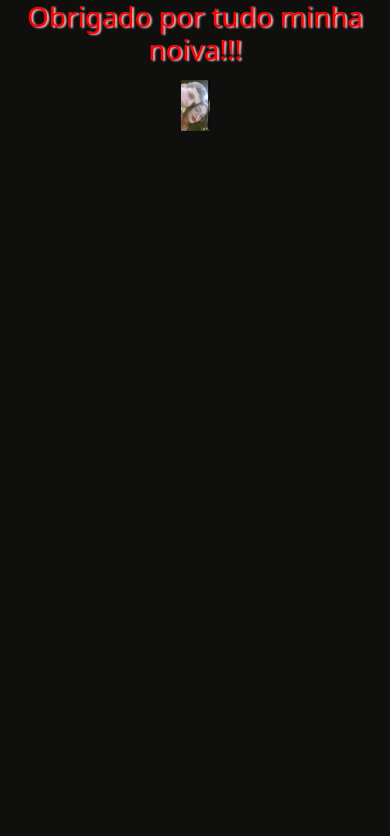
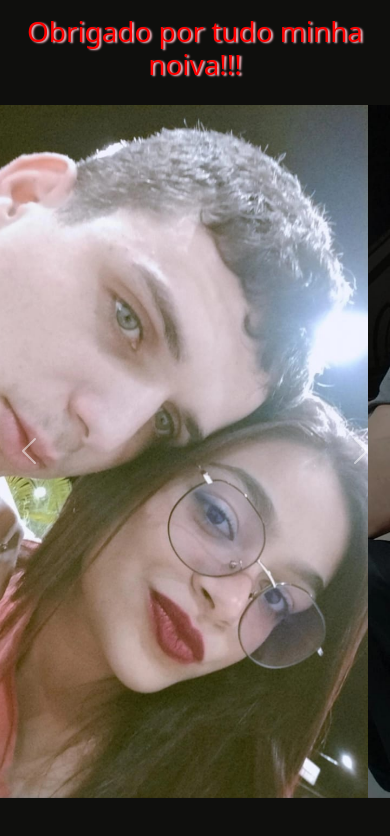
Before and after one commit to Tiago-Dias-vieira/love, a plain HTML site: page index.html in a window 390 px wide. Drawn offline with nearby package versions, Linux system fonts and the light colour scheme.

Commit message:
mobile resolução

```diff
--- a/index.html
+++ b/index.html
@@ -10,12 +10,10 @@
 <body>
 
    <div>
-       <header>
            <div class="head">
                <h1>Obrigado por tudo minha noiva!!!</h1>
                </body>
            </div>
-       </header>
    </div>
 
 <div id="carrosel">
--- a/style.css
+++ b/style.css
@@ -2,16 +2,13 @@ body{
     background-color: rgb(15, 15, 13);
 }
 
-.head{
+h1{
     text-align: center;
     color: rgb(255, 0, 0);
     text-shadow: 2px 1px 2px pink;
-    border: 5px 5px;
+    padding: 15px 5px;
 }
 
 #carrosel{
-    height: 20%;
-    width: 10%;
     margin: auto;
-    padding: 5px;
 }
```
